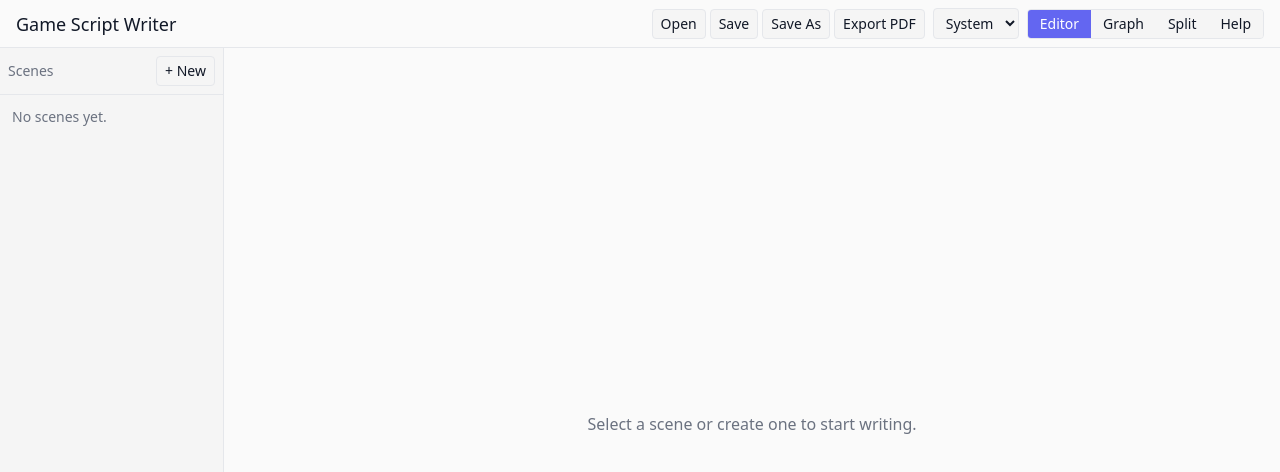
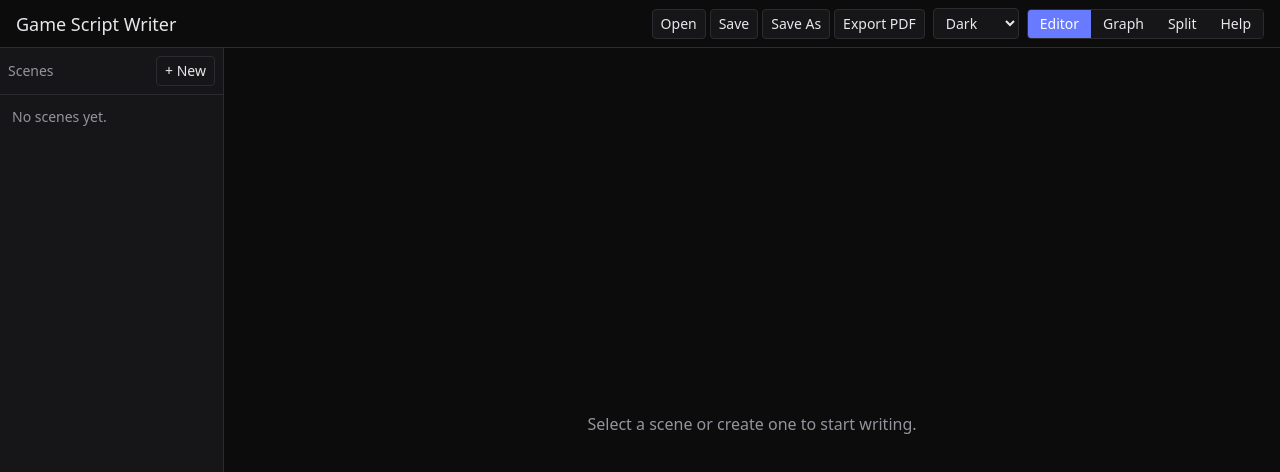
Before and after one commit to johnmartinello/Script, a React (Vite) app: page / in a window 1280 px wide. Shown: the top 472 px of the page. Built offline with nearby package versions, Linux system fonts and the light colour scheme.

Commit message:
Update theme handling and styles for dark mode; adjust default theme to 'dark', refine CSS variables for dark UI, and enhance screenplay editor styling.

```diff
--- a/index.html
+++ b/index.html
@@ -6,7 +6,7 @@
         var t = localStorage.getItem('gscript-theme');
         if (t === 'dark') document.documentElement.classList.add('dark');
         else if (t === 'light') document.documentElement.classList.remove('dark');
-        else if (window.matchMedia && window.matchMedia('(prefers-color-scheme: dark)').matches) document.documentElement.classList.add('dark');
+        else document.documentElement.classList.add('dark');
       } catch (e) {}
     </script>
     <meta charset="UTF-8" />
--- a/src/index.css
+++ b/src/index.css
@@ -4,23 +4,23 @@
 
 @layer base {
   :root {
-    --bg: 250 250 250;
-    --bg-muted: 245 245 245;
-    --border: 229 231 235;
-    --text: 17 24 39;
-    --text-muted: 107 114 128;
-    --accent: 99 102 241;
-    --ring: 99 102 241;
+    --bg: 12 12 12;
+    --bg-muted: 22 22 24;
+    --border: 44 44 48;
+    --text: 232 232 236;
+    --text-muted: 148 148 158;
+    --accent: 104 122 255;
+    --ring: 104 122 255;
   }
 
   .dark {
-    --bg: 17 24 39;
-    --bg-muted: 31 41 55;
-    --border: 55 65 81;
-    --text: 243 244 246;
-    --text-muted: 156 163 175;
-    --accent: 129 140 248;
-    --ring: 129 140 248;
+    --bg: 12 12 12;
+    --bg-muted: 22 22 24;
+    --border: 44 44 48;
+    --text: 232 232 236;
+    --text-muted: 148 148 158;
+    --accent: 104 122 255;
+    --ring: 104 122 255;
   }
 
   html {
@@ -40,3 +40,32 @@
     min-height: 100vh;
   }
 }
+
+/* Keep graph controls consistent with dark UI tone */
+.react-flow {
+  background: rgb(var(--bg-muted));
+}
+
+.react-flow__controls,
+.react-flow__minimap {
+  background: rgb(var(--bg));
+  border: 1px solid rgb(var(--border));
+}
+
+.react-flow__controls-button {
+  background: rgb(var(--bg));
+  border-bottom: 1px solid rgb(var(--border));
+  color: rgb(var(--text));
+}
+
+.react-flow__controls-button:hover {
+  background: rgb(var(--bg-muted));
+}
+
+/* Script-standard editor typography */
+.screenplay-editor {
+  font-family: "Courier Prime", "Courier New", Courier, monospace;
+  font-size: 12pt;
+  line-height: 1.4;
+  letter-spacing: 0;
+}
--- a/src/renderer/features/editor/ScreenplayEditor.tsx
+++ b/src/renderer/features/editor/ScreenplayEditor.tsx
@@ -31,7 +31,7 @@ export function ScreenplayEditor({ sceneId, beats, onBeatsChange }: ScreenplayEd
     content: beatsToTiptapJson(beats),
     editorProps: {
       attributes: {
-        class: 'prose prose-sm max-w-none min-h-[200px] p-4 focus:outline-none',
+        class: 'screenplay-editor max-w-none min-h-[200px] p-4 focus:outline-none',
       },
       handleKeyDown: (_view, event) => {
         if (event.key === 'Enter' && !event.shiftKey) {
--- a/src/renderer/hooks/useTheme.ts
+++ b/src/renderer/hooks/useTheme.ts
@@ -14,7 +14,7 @@ function getStoredTheme(): Theme {
     const v = localStorage.getItem(STORAGE_KEY)
     if (v === 'light' || v === 'dark' || v === 'system') return v
   } catch {}
-  return 'system'
+  return 'dark'
 }
 
 function applyTheme(theme: Theme) {
```
